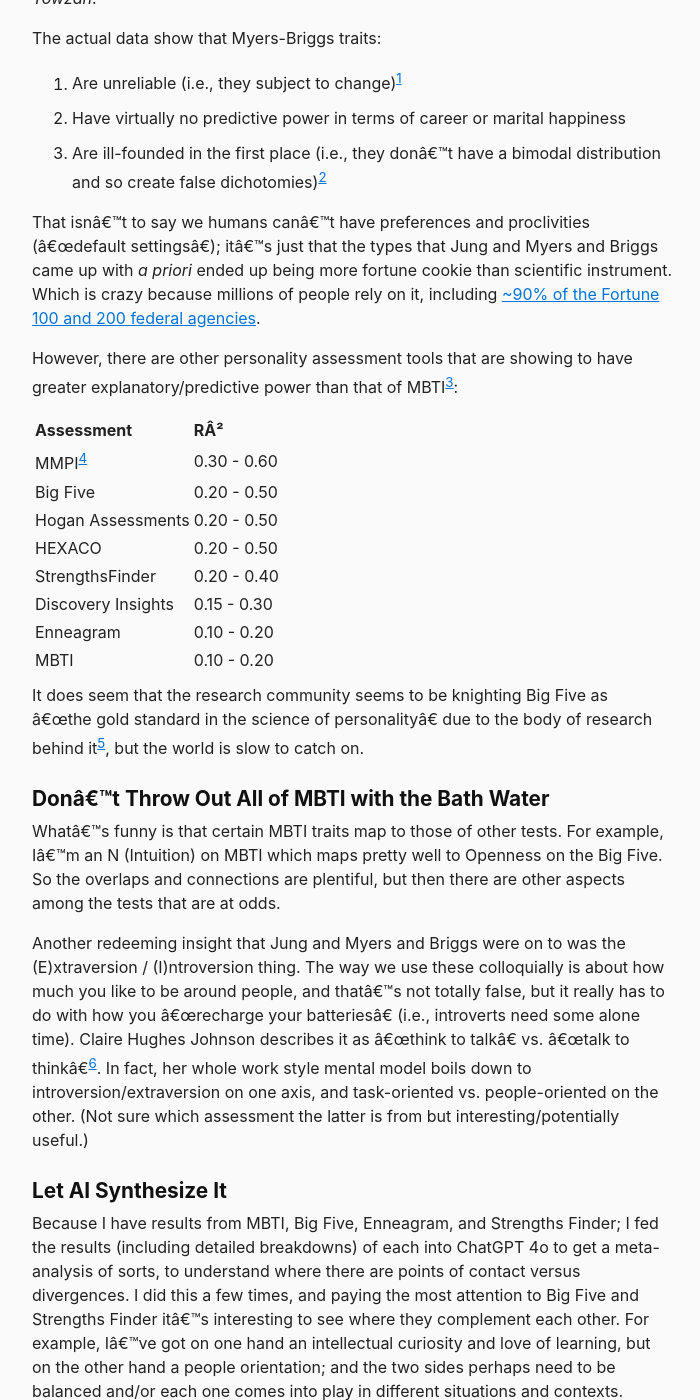
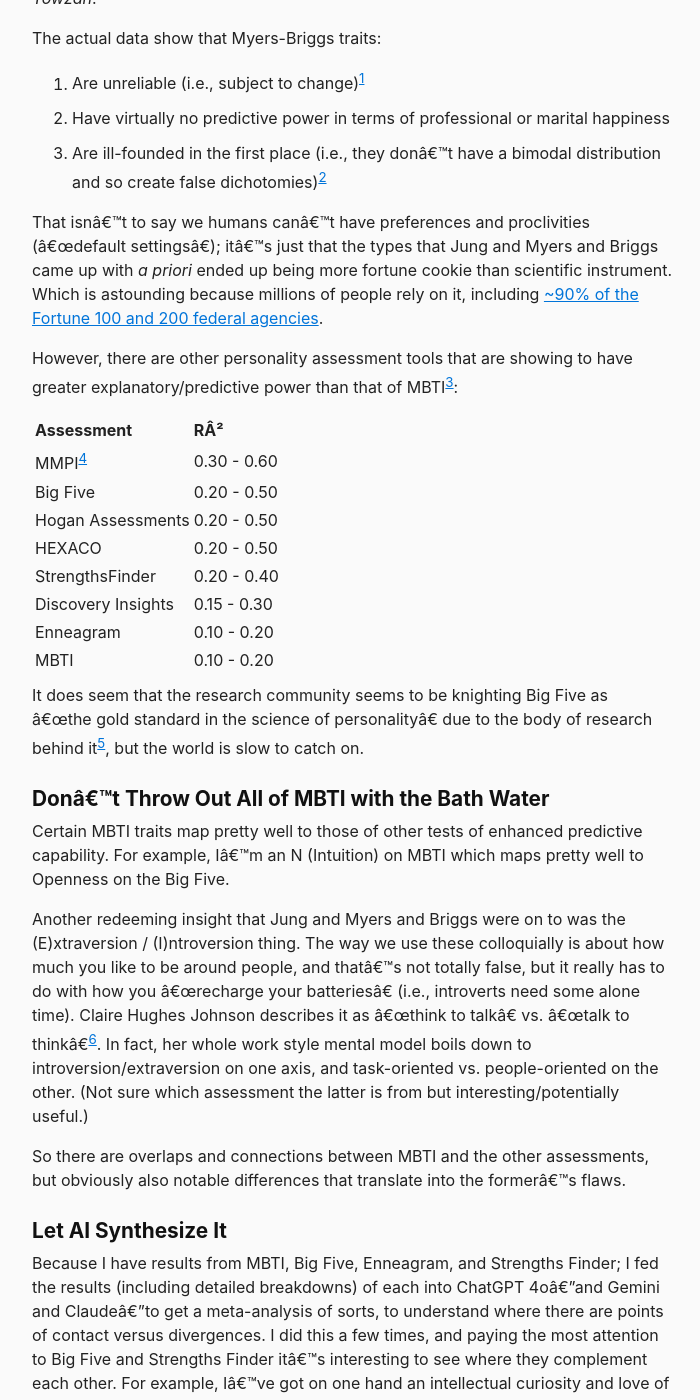
Before and after one commit to berensp/berensp.github.io, a Jekyll site: the page built from _posts/2024-06-01-personality.md, in a window 1280 px wide and 1400 px high, scrolled down 320 px. Shown: the whole window, without its empty margins (288-988 px from the left). Built offline with Jekyll 4.4.1, drawn with Linux system fonts in a browser that asks for light colours; a script that is not in the unit is left out; some of the changed text lies outside the part shown.

Commit message:
Update 2024-06-01-personality.md

```diff
--- a/_posts/2024-06-01-personality.md
+++ b/_posts/2024-06-01-personality.md
@@ -7,14 +7,14 @@
 My maternal extended family has enjoyed a long-term love affair with the Myers-Briggs Type Indicator (MBTI). And, because we're a large clan, conjecturing how the "types" might explain the behaviors and predilections of family members is a favorite pastime. I, too, found it all fascinating and fun until a few years ago when I found out how pseudoscientific it is: i.e., that Carl Jung basically made up these categories (Perceivers and Judgers and so on) based on his own experience and entirely in the absence of data; and then Katherine Briggs and her daughter Isabel Briggs Myers come up with the test despite having no formal psychology training. *Yowzah*.
 
 The actual data show that Myers-Briggs traits:
-1. Are unreliable (i.e., they subject to change)[^1]
-2. Have virtually no predictive power in terms of career or marital happiness
+1. Are unreliable (i.e., subject to change)[^1]
+2. Have virtually no predictive power in terms of professional or marital happiness
 3. Are ill-founded in the first place (i.e., they don't have a bimodal distribution and so create false dichotomies)[^2]
 
 [^1]: In one study, 50% of participants received a different classification when they retested after five weeks. (McCarley and Carskadon, 1983).
 [^2]: ["Personality Tests Aren’t All the Same. Some Work Better Than Others"](https://www.scientificamerican.com/article/personality-tests-arent-all-the-same-some-work-better-than-others/), *Scientific American*, February 28, 2024.
 
-That isn't to say we humans can't have preferences and proclivities ("default settings"); it's just that the types that Jung and Myers and Briggs came up with *a priori* ended up being more fortune cookie than scientific instrument. Which is crazy because millions of people rely on it, including [~90% of the Fortune 100 and 200 federal agencies](https://www.vox.com/2014/7/15/5881947/myers-briggs-personality-test-meaningless).
+That isn't to say we humans can't have preferences and proclivities ("default settings"); it's just that the types that Jung and Myers and Briggs came up with *a priori* ended up being more fortune cookie than scientific instrument. Which is astounding because millions of people rely on it, including [~90% of the Fortune 100 and 200 federal agencies](https://www.vox.com/2014/7/15/5881947/myers-briggs-personality-test-meaningless).
 
 However, there are other personality assessment tools that are showing to have greater explanatory/predictive power than that of MBTI[^3]:
 
@@ -39,15 +39,17 @@
 
 ## Don't Throw Out All of MBTI with the Bath Water
 
-What's funny is that certain MBTI traits map to those of other tests. For example, I'm an N (Intuition) on MBTI which maps pretty well to Openness on the Big Five. So the overlaps and connections are plentiful, but then there are other aspects among the tests that are at odds.
+Certain MBTI traits map pretty well to those of other tests of enhanced predictive capability. For example, I'm an N (Intuition) on MBTI which maps pretty well to Openness on the Big Five.
 
 Another redeeming insight that Jung and Myers and Briggs were on to was the (E)xtraversion / (I)ntroversion thing. The way we use these colloquially is about how much you like to be around people, and that's not totally false, but it really has to do with how you "recharge your batteries" (i.e., introverts need some alone time). Claire Hughes Johnson describes it as "think to talk" vs. "talk to think"[^6]. In fact, her whole work style mental model boils down to introversion/extraversion on one axis, and task-oriented vs. people-oriented on the other. (Not sure which assessment the latter is from but interesting/potentially useful.)
+
+So there are overlaps and connections between MBTI and the other assessments, but obviously also notable differences that translate into the former's flaws.
 
 [^6]: ["How to Take Radical Ownership of Your Life and Career — Claire Hughes Johnson"](https://www.youtube.com/watch?v=ZHCtb80SUHQ&t=6754s); *The Tim Ferriss Show*; Feb 27, 2024.
 
 ## Let AI Synthesize It
 
-Because I have results from MBTI, Big Five, Enneagram, and Strengths Finder; I fed the results (including detailed breakdowns) of each into ChatGPT 4o to get a meta-analysis of sorts, to understand where there are points of contact versus divergences. I did this a few times, and paying the most attention to Big Five and Strengths Finder it's interesting to see where they complement each other. For example, I've got on one hand an intellectual curiosity and love of learning, but on the other hand a people orientation; and the two sides perhaps need to be balanced and/or each one comes into play in different situations and contexts.
+Because I have results from MBTI, Big Five, Enneagram, and Strengths Finder; I fed the results (including detailed breakdowns) of each into ChatGPT 4o—and Gemini and Claude—to get a meta-analysis of sorts, to understand where there are points of contact versus divergences. I did this a few times, and paying the most attention to Big Five and Strengths Finder it's interesting to see where they complement each other. For example, I've got on one hand an intellectual curiosity and love of learning, but on the other hand a people orientation; and the two sides perhaps need to be balanced and/or each one comes into play in different situations and contexts.
 
 I expect AI to continue to make these assessments better over time (e.g., honing questions to optimize explanatory power), but in the meantime, use these LLMs like ChatGPT to throw all the data from these imperfect tests into the mix and see what conclusions can be derived.
 
```
